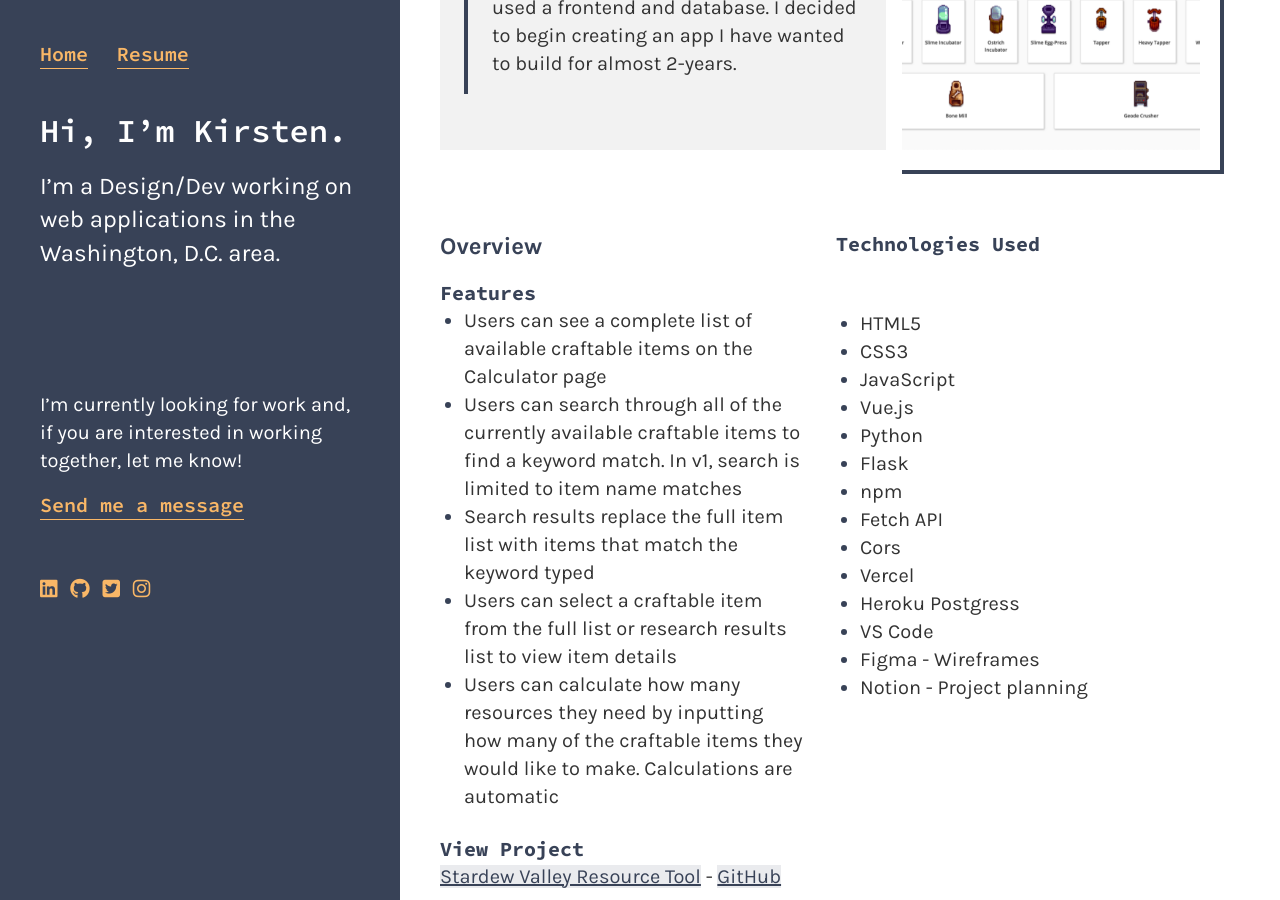
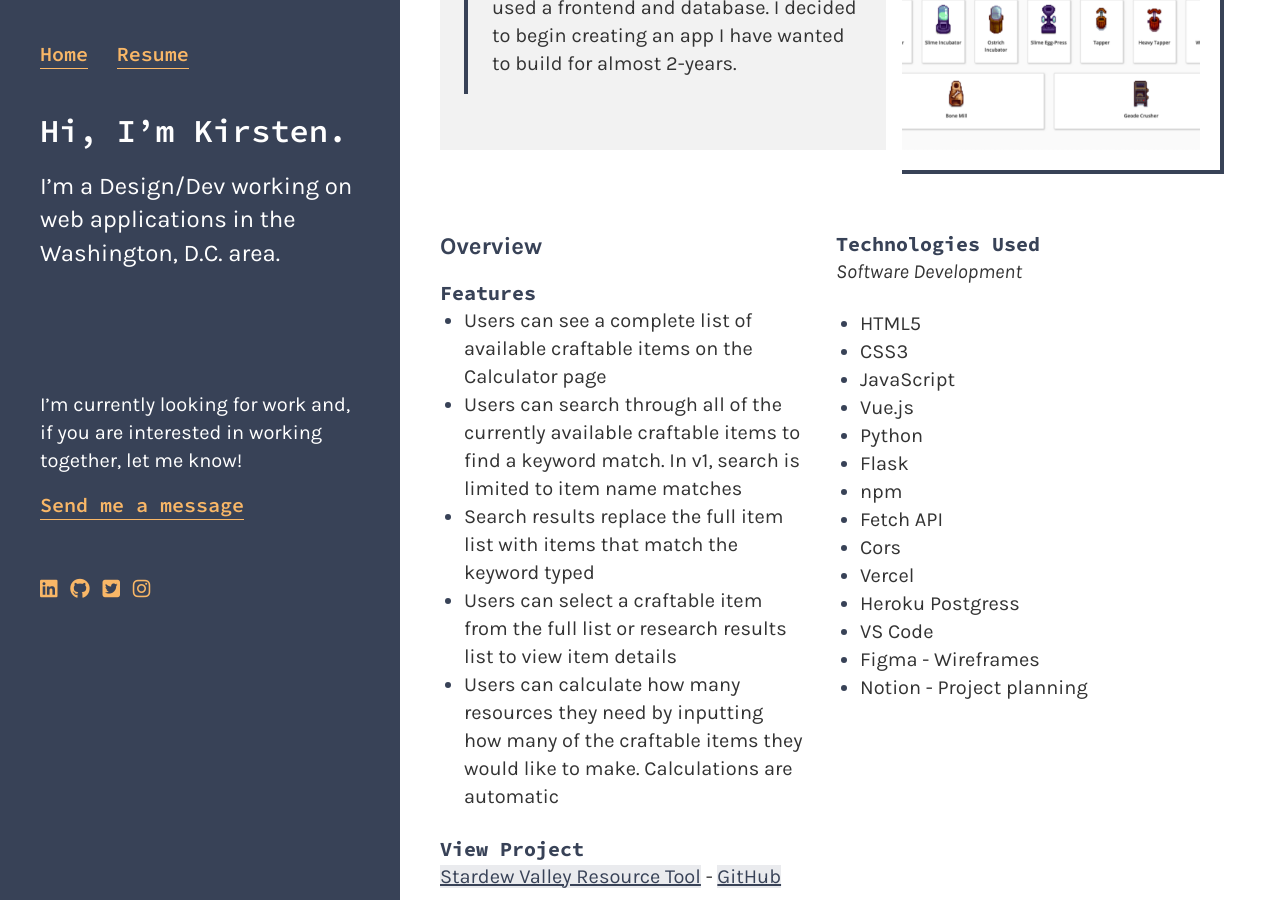
Before and after one commit to marcusrelacion/kirstengreen.com, a Jekyll site: the page built from _projects/stardew-valley-resource-tool.markdown, in a window 1280 px wide and 900 px high, scrolled down 308 px. Built offline with Jekyll 4.4.1, drawn with Linux system fonts in a browser that asks for light colours; nearby versions of some CDN libraries; some of the changed lines change nothing that is shown.

Commit message:
Updated Stardew Valley Resource Tool

```diff
--- a/_projects/stardew-valley-resource-tool.markdown
+++ b/_projects/stardew-valley-resource-tool.markdown
@@ -30,8 +30,7 @@ sections:
     [Stardew Valley Resource Tool](https://sdv-resource-calculator.vercel.app/) - [GitHub](https://github.com/kirstengreen/sdv-resource-calculator)
   column-2-body: |
     ### Technologies Used
-
-    <br/>
+    *Software Development*
 
     * HTML5
     * CSS3
@@ -62,4 +61,13 @@ sections:
   image: "/uploads/sdv_calcs.png"
   image-alt: stardew valley resource tool calculation page
   image-caption-body: Resource Tool calculation page
+- section: 5
+  layout: 50-50
+- section: 6
+  layout: 50-50
+- section: 7
+  layout: 50-50
+- layout: 50-50
+- layout: full-width
+  image-alt: Provide Alt Text
 ---
```
